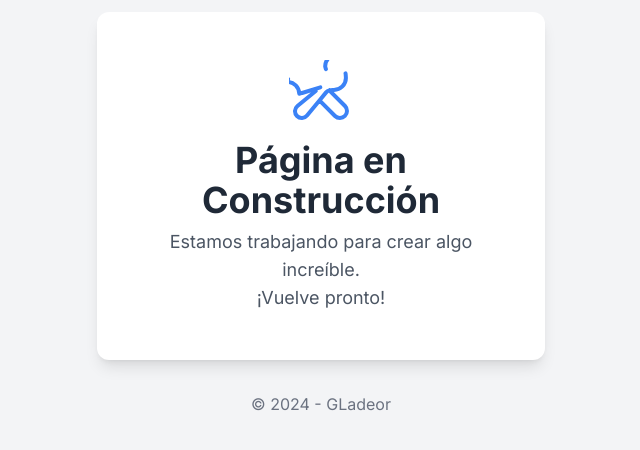
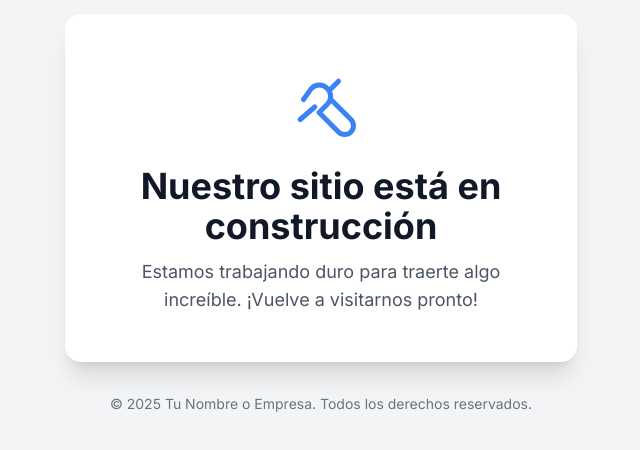
Before and after one commit to GLadeor/landing, a plain HTML site: page index.html in a window 1280 px wide. Shown: the part 186-636 px from the top of the page, without its empty margins (319-959 px from the left). Drawn offline with nearby package versions, Linux system fonts and the light colour scheme.

Commit message:
codigo construccion nuevo

```diff
--- a/index.html
+++ b/index.html
@@ -3,44 +3,51 @@
 <head>
     <meta charset="UTF-8">
     <meta name="viewport" content="width=device-width, initial-scale=1.0">
-    <title>Página en Construcción</title>
-    <!-- Incluyendo Tailwind CSS para un diseño moderno y responsivo -->
+    <title>Sitio en Construcción</title>
+    <!-- Tailwind CSS CDN for styling -->
     <script src="https://cdn.tailwindcss.com"></script>
-    <!-- Usando la fuente Inter de Google Fonts -->
+    <!-- Google Fonts: Inter -->
     <link rel="preconnect" href="https://fonts.googleapis.com">
     <link rel="preconnect" href="https://fonts.gstatic.com" crossorigin>
-    <link href="https://fonts.googleapis.com/css2?family=Inter:wght@400;700&display=swap" rel="stylesheet">
+    <link href="https://fonts.googleapis.com/css2?family=Inter:wght@400;500;700&display=swap" rel="stylesheet">
     <style>
-        /* Aplicando la fuente Inter al cuerpo del documento */
+        /* Use Inter font family */
         body {
             font-family: 'Inter', sans-serif;
         }
     </style>
 </head>
-<body class="bg-gray-100 text-gray-800">
-    <!-- Contenedor principal para centrar el contenido vertical y horizontalmente -->
-    <div class="min-h-screen flex flex-col items-center justify-center text-center p-4">
-        <!-- Contenedor del contenido con sombra y bordes redondeados -->
-        <div class="bg-white p-8 sm:p-12 rounded-xl shadow-lg max-w-md w-full">
-            <!-- Icono de construcción (SVG) -->
-            <svg class="w-16 h-16 mx-auto text-blue-500 mb-4" xmlns="http://www.w3.org/2000/svg" fill="none" viewBox="0 0 24 24" stroke-width="1.5" stroke="currentColor">
-                <path stroke-linecap="round" stroke-linejoin="round" d="M11.42 15.17L17.25 21A2.652 2.652 0 0021 17.25l-5.877-5.877M11.42 15.17l2.496-3.03c.317-.384.74-.626 1.208-.766M11.42 15.17l-4.655 5.653a2.548 2.548 0 11-3.586-3.586l6.837-5.63m5.108-.233c.55-.164 1.163-.188 1.743-.14a4.5 4.5 0 004.474-4.474c-.048-.58-.026-1.193-.14-1.743m-2.11-6.837c-.34-.12-.69-.214-1.05-.282a4.5 4.5 0 00-4.474 4.474c.068.36.162.71.282 1.05m-2.11 6.837l-6.837 2.11c-.34.12-.69.214-1.05.282a4.5 4.5 0 00-4.474-4.474c.068-.36.162-.71.282-1.05" />
-            </svg>
+<body class="bg-gray-100 dark:bg-gray-900 text-gray-800 dark:text-gray-200">
+
+    <div class="flex flex-col items-center justify-center min-h-screen p-6 text-center">
+
+        <div class="bg-white dark:bg-gray-800 p-8 sm:p-12 rounded-2xl shadow-xl max-w-lg w-full transform transition-transform hover:scale-105 duration-300">
+
+            <!-- Icono de herramientas -->
+            <div class="mb-6">
+                <svg class="w-20 h-20 mx-auto text-blue-500" xmlns="http://www.w3.org/2000/svg" fill="none" viewBox="0 0 24 24" stroke-width="1.5" stroke="currentColor">
+                    <path stroke-linecap="round" stroke-linejoin="round" d="M11.42 15.17L17.25 21A2.652 2.652 0 0021 17.25l-5.877-5.877M11.42 15.17l2.472-2.472a3.375 3.375 0 00-4.773-4.773L6.75 11.25m3.375 2.25L5.75 17.25m11.5-11.5l-2.252 2.252" />
+                </svg>
+            </div>
+
             <!-- Título principal -->
-            <h1 class="text-3xl sm:text-4xl font-bold mb-2">
-                Página en Construcción
+            <h1 class="text-3xl sm:text-4xl font-bold text-gray-900 dark:text-white mb-3">
+                Nuestro sitio está en construcción
             </h1>
+
             <!-- Mensaje secundario -->
-            <p class="text-gray-600 text-lg">
-                Estamos trabajando para crear algo increíble.
-                <br>
-                ¡Vuelve pronto!
+            <p class="text-lg text-gray-600 dark:text-gray-400">
+                Estamos trabajando duro para traerte algo increíble. ¡Vuelve a visitarnos pronto!
             </p>
+
         </div>
-        <!-- Pie de página con tu nombre de usuario de GitHub -->
-        <footer class="mt-8 text-gray-500">
-            <p>&copy; 2024 - GLadeor</p>
+
+        <!-- Pie de página -->
+        <footer class="mt-8 text-sm text-gray-500 dark:text-gray-500">
+            <p>&copy; 2025 Tu Nombre o Empresa. Todos los derechos reservados.</p>
         </footer>
+
     </div>
+
 </body>
 </html>
```
